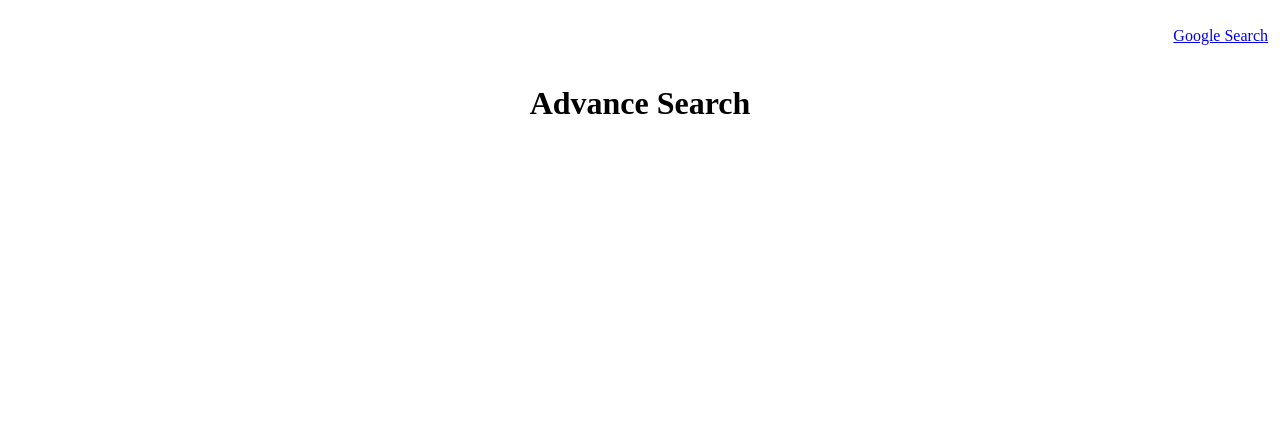
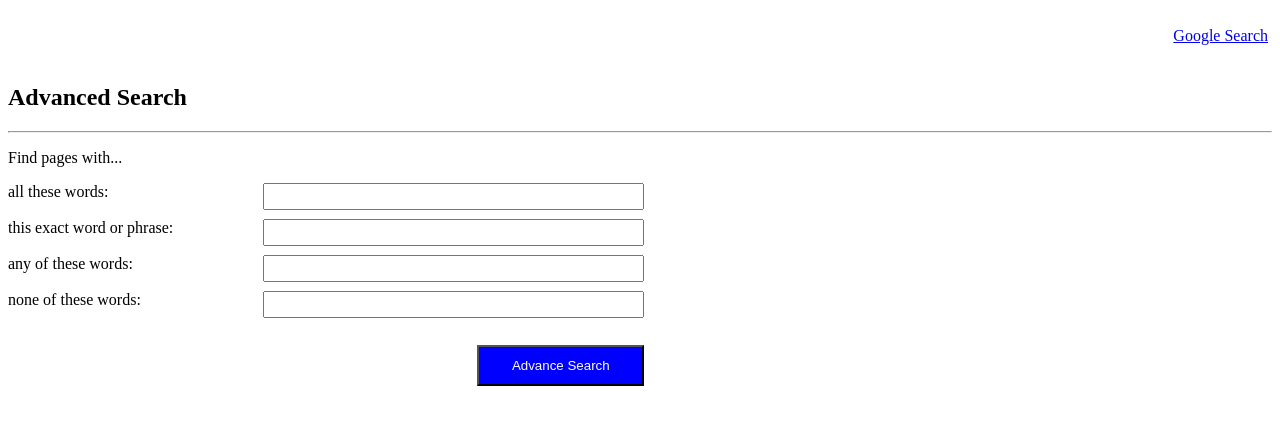
Before and after one commit to annngure/search, a plain HTML site: page advance.html in a window 1280 px wide. Drawn offline with Linux system fonts and the light colour scheme.

Commit message:
style advance.html

```diff
--- a/advance.css
+++ b/advance.css
@@ -1,6 +1,3 @@
-h1{
-    text-align: center;
-}
 .w{
     display:flex;
     height:48px;
@@ -10,3 +7,27 @@ h1{
     flex:auto;
     justify-content: flex-end;
 }
+form{
+    display: block;
+    width:fit-content;
+}
+.input{
+    display:block;
+    /* height:48px; */
+    /* align-items:center; */
+    padding:4px;
+    margin-left: 90px;
+    float:right;
+    padding-left:100px;
+    padding-right: 100px;
+    /* flex:auto; */
+    /* justify-content: flex-end;     */
+}
+#btn{
+    background-color: blue;
+    color: white;
+    float: right;
+    min-width: 167px;
+    min-height: 41px;
+    padding: 10px;
+}
--- a/advance.html
+++ b/advance.html
@@ -9,7 +9,41 @@
             <a href="index.html">Google Search</a>
         </div>
 
-        <h1>Advance Search</h1>
+        <h2>Advanced Search</h2>
+        <hr>
+        <form action="https://www.google.com/search">
+            <p>Find pages with...</p>
+            <div>
+                <div>
+                    <label>all these words:</label>
+                    <input  class ="input" type="text" name="as_q">
+                    <!-- as_q=>>all these words -->
+                </div>
+                <br>
+                <div>
+                    <label>this exact word or phrase:</label>
+                    <input  class ="input" type="text" name="as_epq">
+                    <!-- as_epq=>> exact word -->
+                </div>
+                <br>
+                <div>
+                    <label>any of these words:</label>
+                    <input  class ="input" type="text" name="as_oq">
+                    <!-- as_oq=>>any words -->
+                </div>
+                <br>
+                <div>
+                    <label>none of these words:</label>
+                    <input  class ="input" type="text" name="as_eq">
+                    <!-- as_eq=>>none -->
+                </div>
+            </div>
+        <br>
+        <br>
+        <div >
+            <input id="btn"  type="submit" value="Advance Search">
+        </div>
+        </form>
 
     </body>
 </html>
```
